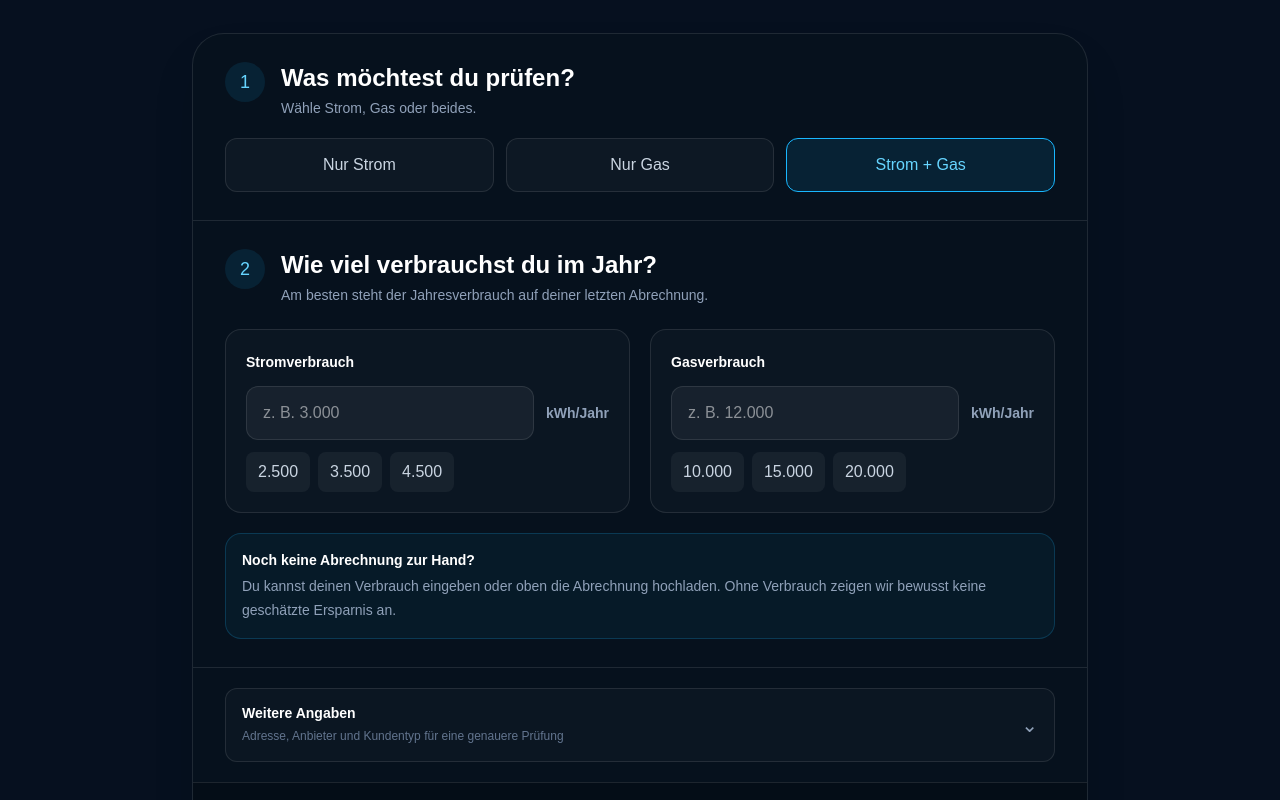
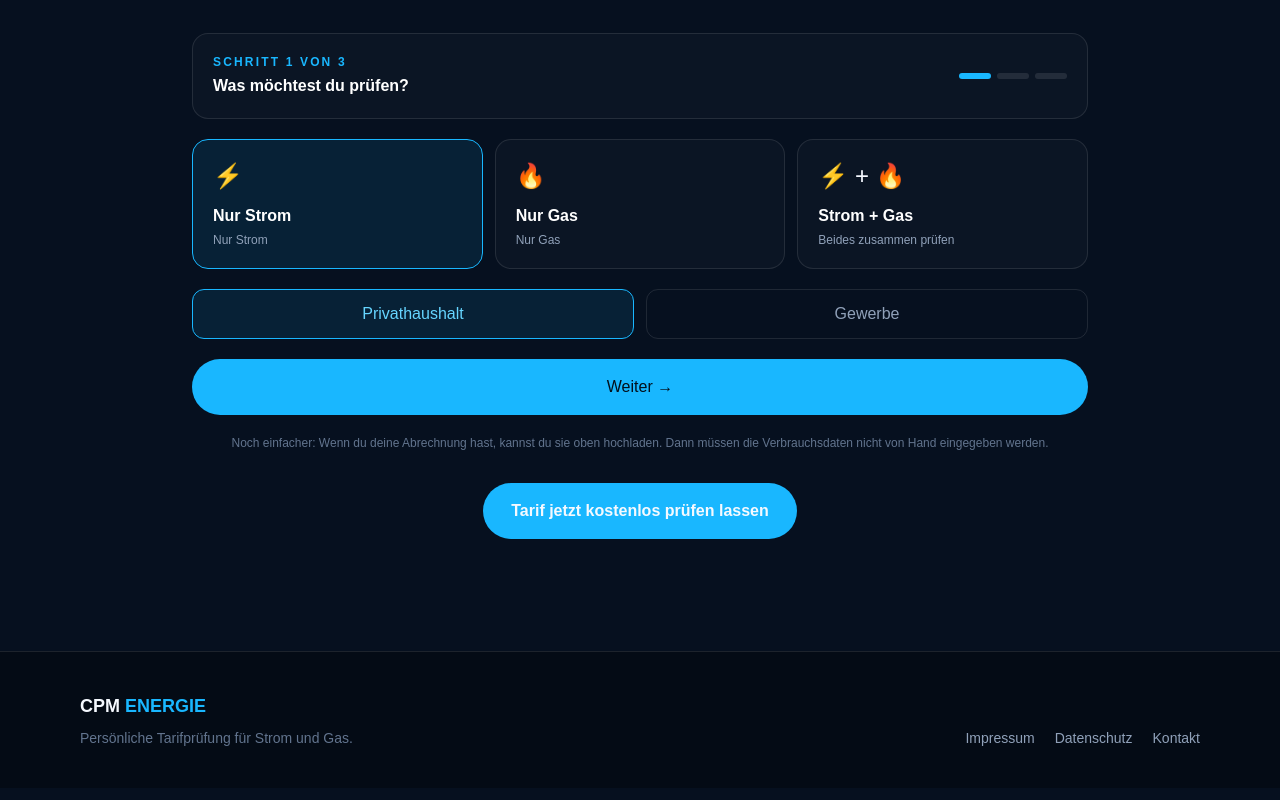
Before and after one commit to svt8f46zcd-stack/cpm-energie-website, a Next.js app: page /cpm-energie-website/ersparnisrechner in a window 1280 px wide. Shown: the part 440-1240 px from the top of the page. Built offline with nearby package versions, Linux system fonts and the light colour scheme.

Commit message:
Vereinfache Ersparnisrechner mit gefuehrtem Kundenablauf

```diff
--- a/components/SavingsCalculator.tsx
+++ b/components/SavingsCalculator.tsx
@@ -12,6 +12,7 @@ type OpenPlzLocality = { postalCode?: string; name?: string; municipality?: { na
 type EnergyType = "strom" | "gas" | "both";
 
 export function SavingsCalculator() {
+  const [step, setStep] = useState(1);
   const [postalCode, setPostalCode] = useState("");
   const [city, setCity] = useState("");
   const [cities, setCities] = useState<string[]>([]);
@@ -24,11 +25,10 @@ export function SavingsCalculator() {
   const [electricity, setElectricity] = useState(0);
   const [gas, setGas] = useState(0);
   const [customerType, setCustomerType] = useState<"private" | "business">("private");
-  const [tariffType, setTariffType] = useState<EnergyType>("both");
+  const [tariffType, setTariffType] = useState<EnergyType>("strom");
   const [showStreets, setShowStreets] = useState(false);
   const [showProviders, setShowProviders] = useState(false);
   const [detecting, setDetecting] = useState(false);
-  const [showDetails, setShowDetails] = useState(false);
 
   useEffect(() => {
     const params = new URLSearchParams(window.location.search);
@@ -37,12 +37,13 @@ export function SavingsCalculator() {
     setStreet(params.get("strasse") || "");
     setHouseNumber(params.get("hausnummer") || "");
     setProvider(params.get("anbieter") || "");
-    const tariff = params.get("tarif");
-    if (tariff === "strom" || tariff === "gas" || tariff === "both") setTariffType(tariff);
-    const strom = Number(params.get("strom"));
-    const gasValue = Number(params.get("gas"));
-    if (Number.isFinite(strom) && strom > 0) setElectricity(strom);
-    if (Number.isFinite(gasValue) && gasValue > 0) setGas(gasValue);
+    const incomingTariff = params.get("tarif") as EnergyType | null;
+    if (incomingTariff === "strom" || incomingTariff === "gas" || incomingTariff === "both") setTariffType(incomingTariff);
+    const incomingElectricity = Number(params.get("strom") || 0);
+    const incomingGas = Number(params.get("gas") || 0);
+    if (incomingElectricity > 0) setElectricity(incomingElectricity);
+    if (incomingGas > 0) setGas(incomingGas);
+    if (params.get("plz") || params.get("ort")) setStep(2);
   }, []);
 
   useEffect(() => {
@@ -56,11 +57,8 @@ export function SavingsCalculator() {
         if (!response.ok) throw new Error();
         const results = await response.json() as OpenPlzLocality[];
         const unique = Array.from(new Set(results.map(r => (r.name || r.municipality?.name || "").trim()).filter(Boolean)));
-        if (cancelled) return;
-        setCities(unique);
-        setCity(current => current && unique.includes(current) ? current : unique.length === 1 ? unique[0] : "");
+        if (!cancelled) { setCities(unique); setCity(current => current && unique.includes(current) ? current : unique.length === 1 ? unique[0] : ""); }
       } catch {
-        if (!cancelled) {
         try {
           const params = new URLSearchParams({ postalcode: postalCode, country: "Germany", format: "jsonv2", addressdetails: "1", limit: "50" });
           const response = await fetch(`${NOMINATIM_API}/search?${params}`, { signal: controller.signal, cache: "no-store", headers: { Accept: "application/json" } });
@@ -69,7 +67,6 @@ export function SavingsCalculator() {
           const unique = Array.from(new Set(results.map(r => { const a = r.address || {}; return a.city || a.town || a.village || a.municipality || ""; }).filter(Boolean)));
           if (!cancelled) { setCities(unique); setCity(current => current && unique.includes(current) ? current : unique.length === 1 ? unique[0] : ""); }
         } catch { if (!cancelled) setCities([]); }
-        }
       } finally { if (!cancelled) setLoadingCities(false); }
     }
     loadCities();
@@ -97,7 +94,8 @@ export function SavingsCalculator() {
     return (q ? PROVIDERS.filter(x => x.toLowerCase().includes(q)) : PROVIDERS).slice(0, 8);
   }, [provider]);
 
-  const hasConsumption = (tariffType === "strom" || tariffType === "both") ? electricity > 0 : gas > 0;
+  const consumptionReady = (tariffType === "strom" && electricity > 0) || (tariffType === "gas" && gas > 0) || (tariffType === "both" && electricity > 0 && gas > 0);
+  const addressReady = /^\d{5}$/.test(postalCode) && !!city && !!street.trim() && !!houseNumber.trim();
   const params = new URLSearchParams({ plz: postalCode, ort: city, strasse: street, hausnummer: houseNumber, anbieter: provider, strom: String(electricity), gas: String(gas), kundentyp: customerType, tarif: tariffType });
 
   async function detectLocation() {
@@ -105,8 +103,8 @@ export function SavingsCalculator() {
     setDetecting(true);
     navigator.geolocation.getCurrentPosition(async position => {
       try {
-        const reverse = new URLSearchParams({ lat: String(position.coords.latitude), lon: String(position.coords.longitude), format: "jsonv2", addressdetails: "1" });
-        const r = await fetch(`${NOMINATIM_API}/reverse?${reverse}`, { cache: "no-store", headers: { Accept: "application/json" } });
+        const reverseParams = new URLSearchParams({ lat: String(position.coords.latitude), lon: String(position.coords.longitude), format: "jsonv2", addressdetails: "1" });
+        const r = await fetch(`${NOMINATIM_API}/reverse?${reverseParams}`, { cache: "no-store", headers: { Accept: "application/json" } });
         if (!r.ok) throw new Error();
         const a = ((await r.json()) as NominatimResult).address || {};
         setPostalCode(a.postcode || ""); setCity(a.city || a.town || a.village || a.municipality || ""); setStreet(a.road || "");
@@ -114,75 +112,53 @@ export function SavingsCalculator() {
     }, () => setDetecting(false), { enableHighAccuracy: false, timeout: 10000, maximumAge: 300000 });
   }
 
-  return (
-    <div className="overflow-hidden rounded-[2rem] border border-white/10 bg-[#06111d] shadow-2xl shadow-black/20">
-      <div className="border-b border-white/10 px-5 py-6 md:px-8 md:py-7">
-        <div className="flex items-start gap-4">
-          <div className="flex h-10 w-10 shrink-0 items-center justify-center rounded-full bg-[#19b7ff]/10 text-lg text-[#66d5ff]">1</div>
-          <div>
-            <h2 className="text-xl font-bold text-white md:text-2xl">Was möchtest du prüfen?</h2>
-            <p className="mt-1 text-sm text-slate-400">Wähle Strom, Gas oder beides.</p>
-          </div>
-        </div>
-        <div className="mt-5 grid gap-3 sm:grid-cols-3">
-          {(["strom", "gas", "both"] as EnergyType[]).map(type => {
-            const label = type === "strom" ? "Nur Strom" : type === "gas" ? "Nur Gas" : "Strom + Gas";
-            return <button key={type} type="button" onClick={() => setTariffType(type)} className={`rounded-xl border px-4 py-3.5 text-sm font-bold transition ${tariffType === type ? "border-[#19b7ff] bg-[#19b7ff]/10 text-[#66d5ff]" : "border-white/10 bg-white/[.03] text-slate-300 hover:border-white/20"}`}>{label}</button>;
-          })}
+  function nextFromStepOne() {
+    if (tariffType === "strom" && electricity === 0) setElectricity(3000);
+    if (tariffType === "gas" && gas === 0) setGas(12000);
+    if (tariffType === "both") { if (electricity === 0) setElectricity(3000); if (gas === 0) setGas(12000); }
+    setStep(2);
+  }
+
+  return <div className="space-y-5">
+    <div className="rounded-2xl border border-white/10 bg-white/[.025] p-4 sm:p-5">
+      <div className="flex items-center justify-between gap-4">
+        <div><p className="text-xs font-bold uppercase tracking-[.18em] text-[#19b7ff]">Schritt {step} von 3</p><p className="mt-1 font-bold text-white">{step === 1 ? "Was möchtest du prüfen?" : step === 2 ? "Dein Verbrauch" : "Wo soll der Tarif passen?"}</p></div>
+        <div className="flex gap-1.5" aria-hidden="true">{[1,2,3].map(n => <span key={n} className={`h-1.5 w-8 rounded-full ${n <= step ? "bg-[#19b7ff]" : "bg-white/10"}`} />)}</div>
       </div>
     </div>
 
-      <div className="px-5 py-6 md:px-8 md:py-7">
-        <div className="flex items-start gap-4">
-          <div className="flex h-10 w-10 shrink-0 items-center justify-center rounded-full bg-[#19b7ff]/10 text-lg text-[#66d5ff]">2</div>
-          <div className="flex-1">
-            <h2 className="text-xl font-bold text-white md:text-2xl">Wie viel verbrauchst du im Jahr?</h2>
-            <p className="mt-1 text-sm text-slate-400">Am besten steht der Jahresverbrauch auf deiner letzten Abrechnung.</p>
+    {step === 1 && <div className="space-y-5">
+      <div className="grid gap-3 sm:grid-cols-3">
+        {(["strom", "gas", "both"] as EnergyType[]).map(type => <button key={type} type="button" onClick={() => setTariffType(type)} className={`rounded-2xl border p-5 text-left transition ${tariffType === type ? "border-[#19b7ff] bg-[#19b7ff]/10" : "border-white/10 bg-white/[.025] hover:border-white/20"}`}><span className="text-2xl">{type === "strom" ? "⚡" : type === "gas" ? "🔥" : "⚡ + 🔥"}</span><span className="mt-3 block font-bold text-white">{type === "strom" ? "Nur Strom" : type === "gas" ? "Nur Gas" : "Strom + Gas"}</span><span className="mt-1 block text-xs text-slate-400">{type === "both" ? "Beides zusammen prüfen" : `Nur ${type === "strom" ? "Strom" : "Gas"}`}</span></button>)}
       </div>
+      <div className="grid gap-3 sm:grid-cols-2">
+        <button type="button" onClick={() => setCustomerType("private")} className={`rounded-xl border px-4 py-3 text-sm font-semibold ${customerType === "private" ? "border-[#19b7ff] bg-[#19b7ff]/10 text-[#66d5ff]" : "border-white/10 text-slate-400"}`}>Privathaushalt</button>
+        <button type="button" onClick={() => setCustomerType("business")} className={`rounded-xl border px-4 py-3 text-sm font-semibold ${customerType === "business" ? "border-[#19b7ff] bg-[#19b7ff]/10 text-[#66d5ff]" : "border-white/10 text-slate-400"}`}>Gewerbe</button>
       </div>
+      <button type="button" onClick={nextFromStepOne} className="w-full rounded-full bg-[#19b7ff] px-7 py-4 font-bold text-[#03101c]">Weiter →</button>
+      <p className="text-center text-xs text-slate-500">Noch einfacher: Wenn du deine Abrechnung hast, kannst du sie oben hochladen. Dann müssen die Verbrauchsdaten nicht von Hand eingegeben werden.</p>
+    </div>}
 
-        <div className="mt-6 grid gap-5 md:grid-cols-2">
-          {(tariffType === "strom" || tariffType === "both") && <div className="rounded-2xl border border-white/10 bg-white/[.025] p-5">
-            <label className="text-sm font-bold text-white">Stromverbrauch</label>
-            <div className="mt-3 flex items-center gap-3"><input type="number" min="0" max="15000" step="100" value={electricity || ""} onChange={e => setElectricity(Math.max(0, Math.min(15000, Number(e.target.value) || 0)))} placeholder="z. B. 3.000" className="min-w-0 flex-1 rounded-xl border border-white/10 bg-white/5 px-4 py-3.5 text-lg font-bold text-white outline-none focus:border-[#19b7ff]"/><span className="text-sm font-semibold text-slate-400">kWh/Jahr</span></div>
-            <div className="mt-3 flex gap-2">{[2500, 3500, 4500].map(value => <button key={value} type="button" onClick={() => setElectricity(value)} className="rounded-lg bg-white/5 px-3 py-2 text-xs text-slate-300 hover:bg-white/10">{value.toLocaleString("de-DE")}</button>)}</div>
+    {step === 2 && <div className="space-y-5">
+      <p className="text-sm leading-6 text-slate-400">Eine grobe Jahresangabe reicht. Wenn du deinen Verbrauch nicht kennst, findest du ihn auf deiner letzten Abrechnung.</p>
+      <div className="grid gap-4 md:grid-cols-2">
+        {(tariffType === "strom" || tariffType === "both") && <div className="rounded-2xl border border-white/10 bg-white/[.025] p-5"><label className="text-sm font-bold text-white">Stromverbrauch pro Jahr</label><div className="mt-3 flex items-center gap-2"><input type="number" min="0" max="15000" step="100" value={electricity || ""} onChange={e => setElectricity(Math.max(0, Number(e.target.value)))} placeholder="z. B. 3.000" className="w-full rounded-xl border border-white/10 bg-white/5 px-4 py-3 text-lg font-bold text-white outline-none focus:border-[#19b7ff]"/><span className="text-sm text-slate-400">kWh</span></div><div className="mt-3 flex flex-wrap gap-2">{[2000,3000,4000,5000].map(v => <button key={v} type="button" onClick={() => setElectricity(v)} className="rounded-lg border border-white/10 px-3 py-2 text-xs text-slate-300 hover:border-[#19b7ff]/50">{v.toLocaleString("de-DE")}</button>)}</div></div>}
+        {(tariffType === "gas" || tariffType === "both") && <div className="rounded-2xl border border-white/10 bg-white/[.025] p-5"><label className="text-sm font-bold text-white">Gasverbrauch pro Jahr</label><div className="mt-3 flex items-center gap-2"><input type="number" min="0" max="40000" step="500" value={gas || ""} onChange={e => setGas(Math.max(0, Number(e.target.value)))} placeholder="z. B. 12.000" className="w-full rounded-xl border border-white/10 bg-white/5 px-4 py-3 text-lg font-bold text-white outline-none focus:border-[#19b7ff]"/><span className="text-sm text-slate-400">kWh</span></div><div className="mt-3 flex flex-wrap gap-2">{[8000,12000,18000,24000].map(v => <button key={v} type="button" onClick={() => setGas(v)} className="rounded-lg border border-white/10 px-3 py-2 text-xs text-slate-300 hover:border-[#19b7ff]/50">{v.toLocaleString("de-DE")}</button>)}</div></div>}
+      </div>
+      <div className="flex gap-3"><button type="button" onClick={() => setStep(1)} className="rounded-full border border-white/10 px-6 py-4 font-semibold text-slate-300">Zurück</button><button type="button" disabled={!consumptionReady} onClick={() => setStep(3)} className={`flex-1 rounded-full px-7 py-4 font-bold ${consumptionReady ? "bg-[#19b7ff] text-[#03101c]" : "cursor-not-allowed bg-white/10 text-slate-500"}`}>Weiter →</button></div>
     </div>}
-          {(tariffType === "gas" || tariffType === "both") && <div className="rounded-2xl border border-white/10 bg-white/[.025] p-5">
-            <label className="text-sm font-bold text-white">Gasverbrauch</label>
-            <div className="mt-3 flex items-center gap-3"><input type="number" min="0" max="40000" step="500" value={gas || ""} onChange={e => setGas(Math.max(0, Math.min(40000, Number(e.target.value) || 0)))} placeholder="z. B. 12.000" className="min-w-0 flex-1 rounded-xl border border-white/10 bg-white/5 px-4 py-3.5 text-lg font-bold text-white outline-none focus:border-[#19b7ff]"/><span className="text-sm font-semibold text-slate-400">kWh/Jahr</span></div>
-            <div className="mt-3 flex gap-2">{[10000, 15000, 20000].map(value => <button key={value} type="button" onClick={() => setGas(value)} className="rounded-lg bg-white/5 px-3 py-2 text-xs text-slate-300 hover:bg-white/10">{value.toLocaleString("de-DE")}</button>)}</div>
-          </div>}
-        </div>
 
-        <div className="mt-5 rounded-2xl border border-[#19b7ff]/20 bg-[#19b7ff]/5 p-4">
-          <p className="text-sm font-semibold text-white">Noch keine Abrechnung zur Hand?</p>
-          <p className="mt-1 text-sm leading-6 text-slate-400">Du kannst deinen Verbrauch eingeben oder oben die Abrechnung hochladen. Ohne Verbrauch zeigen wir bewusst keine geschätzte Ersparnis an.</p>
-        </div>
-      </div>
-
-      <div className="border-t border-white/10 px-5 py-5 md:px-8">
-        <button type="button" onClick={() => setShowDetails(value => !value)} className="flex w-full items-center justify-between rounded-xl border border-white/10 bg-white/[.025] px-4 py-3.5 text-left hover:bg-white/[.05]">
-          <span><strong className="block text-sm text-white">Weitere Angaben</strong><span className="text-xs text-slate-500">Adresse, Anbieter und Kundentyp für eine genauere Prüfung</span></span>
-          <span className="text-xl text-slate-400">{showDetails ? "⌃" : "⌄"}</span>
-        </button>
-
-        {showDetails && <div className="mt-5 grid gap-4 md:grid-cols-2">
+    {step === 3 && <div className="space-y-5">
+      <p className="text-sm leading-6 text-slate-400">Damit wir passende Tarife für deinen Wohnort prüfen können, brauchen wir noch deine Adresse. Dein aktueller Anbieter ist hilfreich, aber nicht zwingend.</p>
+      <div className="grid gap-4 md:grid-cols-2">
         <div><label className="text-sm font-semibold text-slate-300">PLZ</label><div className="mt-2 flex gap-2"><input value={postalCode} onChange={e => setPostalCode(e.target.value.replace(/\D/g, "").slice(0, 5))} inputMode="numeric" maxLength={5} placeholder="z. B. 55278" className="w-full rounded-xl border border-white/10 bg-white/5 px-4 py-3 text-white outline-none focus:border-[#19b7ff]"/><button type="button" onClick={detectLocation} disabled={detecting} className="rounded-xl border border-[#19b7ff]/30 px-4 text-sm font-semibold text-[#66d5ff]">{detecting ? "…" : "📍"}</button></div>{loadingCities && <p className="mt-2 text-xs text-slate-500">Ort wird geprüft …</p>}{!loadingCities && !city && cities.length > 0 && <div className="mt-2 overflow-hidden rounded-xl border border-[#19b7ff]/30 bg-[#081725]"><p className="px-4 py-2 text-xs font-semibold uppercase tracking-wide text-[#66d5ff]">Ort auswählen</p>{cities.map(item => <button key={item} type="button" onClick={() => { setCity(item); setStreet(""); }} className="block w-full border-t border-white/5 px-4 py-3 text-left text-sm text-slate-200">{item}</button>)}</div>}{city && <p className="mt-2 text-sm text-[#66d5ff]">✓ {city}</p>}</div>
         <div className="relative"><label className="text-sm font-semibold text-slate-300">Straße</label><input value={street} onChange={e => { setStreet(e.target.value); setShowStreets(true); }} onFocus={() => setShowStreets(true)} placeholder={city ? `Straße in ${city}` : "Erst Ort auswählen"} disabled={!city} className="mt-2 w-full rounded-xl border border-white/10 bg-white/5 px-4 py-3 text-white outline-none disabled:opacity-40"/>{showStreets && city && street && (streetSuggestions.length > 0 || loadingStreets) && <div className="absolute z-20 mt-1 w-full overflow-hidden rounded-xl border border-white/10 bg-[#081725] shadow-2xl">{loadingStreets && <div className="px-4 py-3 text-xs text-slate-400">Straßen werden gesucht …</div>}{!loadingStreets && streetSuggestions.map(item => <button key={item} type="button" onClick={() => { setStreet(item); setStreetSuggestions([]); setShowStreets(false); }} className="block w-full px-4 py-3 text-left text-sm text-slate-200 hover:bg-[#19b7ff]/10">{item}</button>)}</div>}</div>
         <div><label className="text-sm font-semibold text-slate-300">Hausnummer</label><input value={houseNumber} onChange={e => setHouseNumber(e.target.value.slice(0, 8))} placeholder="z. B. 3a" className="mt-2 w-full rounded-xl border border-white/10 bg-white/5 px-4 py-3 text-white outline-none"/></div>
-          <div className="relative"><label className="text-sm font-semibold text-slate-300">Aktueller Anbieter</label><input value={provider} onChange={e => { setProvider(e.target.value); setShowProviders(true); }} onFocus={() => setShowProviders(true)} placeholder="Anbieter suchen" className="mt-2 w-full rounded-xl border border-white/10 bg-white/5 px-4 py-3 text-white outline-none"/>{showProviders && providerMatches.length > 0 && <div className="absolute z-20 mt-1 w-full overflow-hidden rounded-xl border border-white/10 bg-[#081725] shadow-2xl">{providerMatches.map(item => <button key={item} type="button" onClick={() => { setProvider(item); setShowProviders(false); }} className="block w-full px-4 py-3 text-left text-sm text-slate-200 hover:bg-white/10">{item}</button>)}</div>}</div>
-          <div className="md:col-span-2"><label className="text-sm font-semibold text-slate-300">Du bist</label><div className="mt-2 grid gap-3 sm:grid-cols-2"><button type="button" onClick={() => setCustomerType("private")} className={`rounded-xl border px-4 py-3 text-sm font-semibold ${customerType === "private" ? "border-[#19b7ff] bg-[#19b7ff]/10 text-[#66d5ff]" : "border-white/10 text-slate-400"}`}>Privathaushalt</button><button type="button" onClick={() => setCustomerType("business")} className={`rounded-xl border px-4 py-3 text-sm font-semibold ${customerType === "business" ? "border-[#19b7ff] bg-[#19b7ff]/10 text-[#66d5ff]" : "border-white/10 text-slate-400"}`}>Gewerbe</button></div></div>
+        <div className="relative"><label className="text-sm font-semibold text-slate-300">Aktueller Anbieter <span className="font-normal text-slate-500">optional</span></label><input value={provider} onChange={e => { setProvider(e.target.value); setShowProviders(true); }} onFocus={() => setShowProviders(true)} placeholder="z. B. E.ON" className="mt-2 w-full rounded-xl border border-white/10 bg-white/5 px-4 py-3 text-white outline-none"/>{showProviders && providerMatches.length > 0 && <div className="absolute z-20 mt-1 w-full overflow-hidden rounded-xl border border-white/10 bg-[#081725] shadow-2xl">{providerMatches.map(item => <button key={item} type="button" onClick={() => { setProvider(item); setShowProviders(false); }} className="block w-full px-4 py-3 text-left text-sm text-slate-200 hover:bg-white/10">{item}</button>)}</div>}</div>
+      </div>
+      <div className="rounded-2xl border border-[#19b7ff]/20 bg-[#19b7ff]/5 p-4"><p className="text-sm font-semibold text-white">Was passiert danach?</p><p className="mt-1 text-sm leading-6 text-slate-400">Wir prüfen deine Angaben und zeigen dir, welche Tarife für deine Situation infrage kommen. Es gibt keine automatische Vertragsumstellung.</p></div>
+      <div className="flex gap-3"><button type="button" onClick={() => setStep(2)} className="rounded-full border border-white/10 px-6 py-4 font-semibold text-slate-300">Zurück</button><Link href={`/kontakt?${params.toString()}`} className={`flex-1 rounded-full px-7 py-4 text-center font-bold ${addressReady ? "bg-[#19b7ff] text-[#03101c]" : "bg-white/10 text-slate-500"}`}>Tarif kostenlos prüfen</Link></div>
+      <p className="text-center text-xs text-slate-500">Kostenlos und unverbindlich. Du entscheidest selbst, ob du wechseln möchtest.</p>
     </div>}
-      </div>
-
-      <div className="border-t border-white/10 bg-[#040d17] px-5 py-6 md:px-8 md:py-7">
-        <div className="rounded-2xl border border-white/10 bg-white/[.025] p-5">
-          <p className="text-sm text-slate-400">Ersparnis</p>
-          <p className="mt-1 text-base font-semibold text-slate-200">{hasConsumption ? "Deine Angaben sind erfasst. Das tatsächliche Einsparpotenzial prüfen wir anhand deines aktuellen Tarifs und der verfügbaren Angebote." : "Gib zuerst deinen Jahresverbrauch ein. Dann können wir das Einsparpotenzial sinnvoll prüfen."}</p>
-        </div>
-        <Link href={`/kontakt?${params.toString()}`} className={`mt-4 block w-full rounded-full px-7 py-4 text-center font-bold transition ${hasConsumption ? "bg-[#19b7ff] text-[#03101c] hover:bg-white" : "bg-white/10 text-slate-500"}`}>Tarif kostenlos prüfen →</Link>
-        <p className="mt-3 text-center text-xs leading-5 text-slate-500">Kostenlos und unverbindlich. Keine Verpflichtung zum Wechsel.</p>
-      </div>
-    </div>
-  );
+  </div>;
 }
```
Lines whose indentation alone changed are shown as unchanged.
